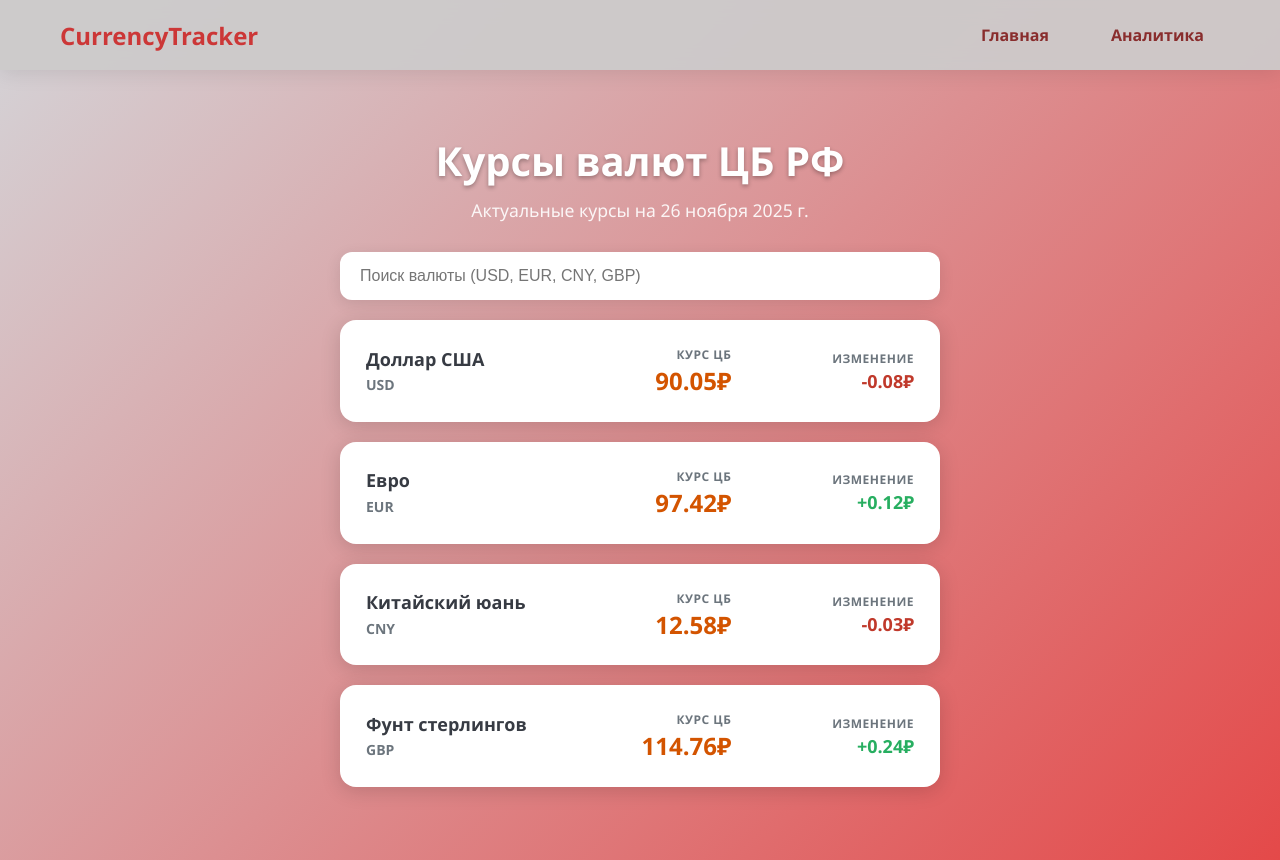
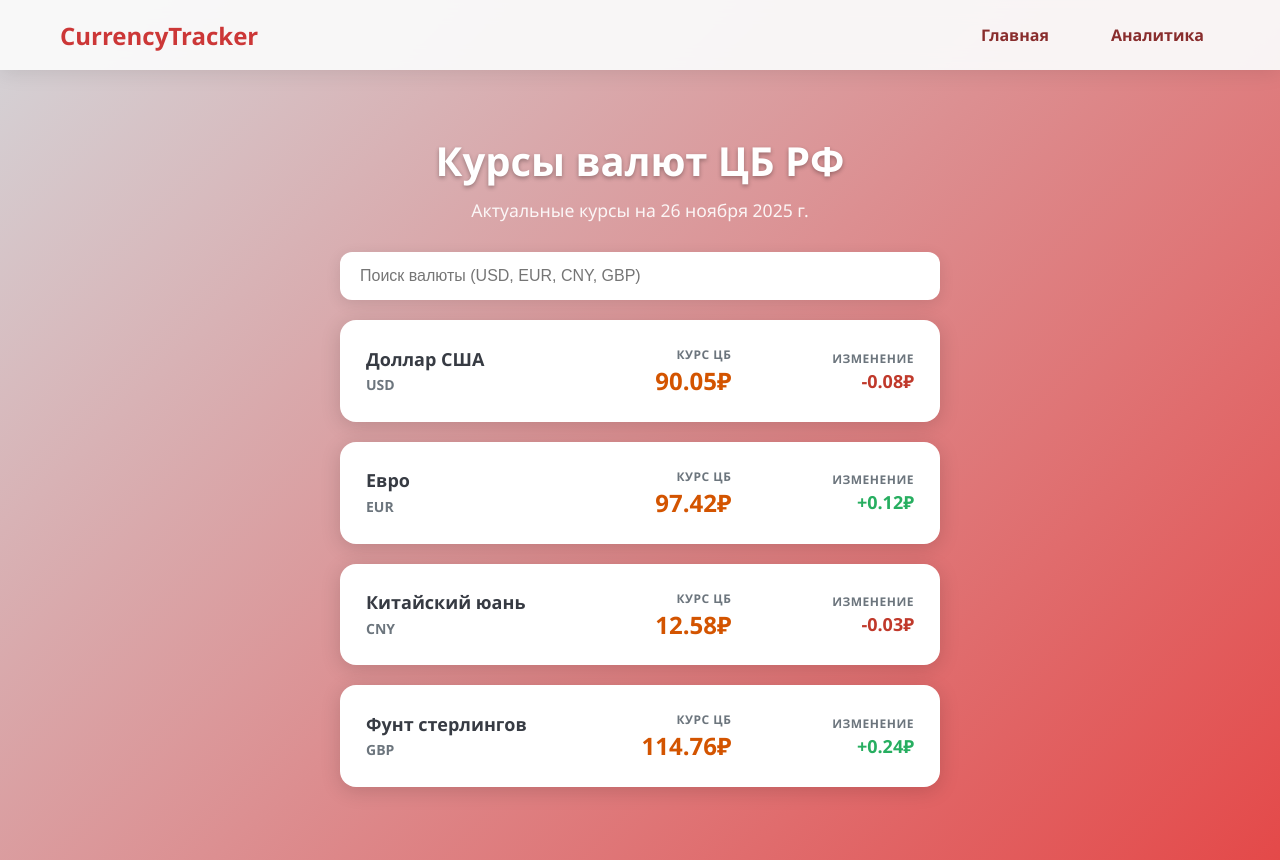
Before and after one commit to GeorgiTsukanov/TSIPPO, a plain HTML site: page index.html in a window 1280 px wide. Drawn offline with Linux system fonts and the light colour scheme.

Commit message:
Update index.html

```diff
--- a/index.html
+++ b/index.html
@@ -364,7 +364,7 @@
             top: 0;
             left: 0;
             width: 100%;
-            background: rgba(205, 203, 203, 0.95);
+            background: rgba(250, 250, 250, 0.95);
             backdrop-filter: blur(10px);
             box-shadow: 0 2px 20px rgba(0, 0, 0, 0.1);
             z-index: 1000;
```
